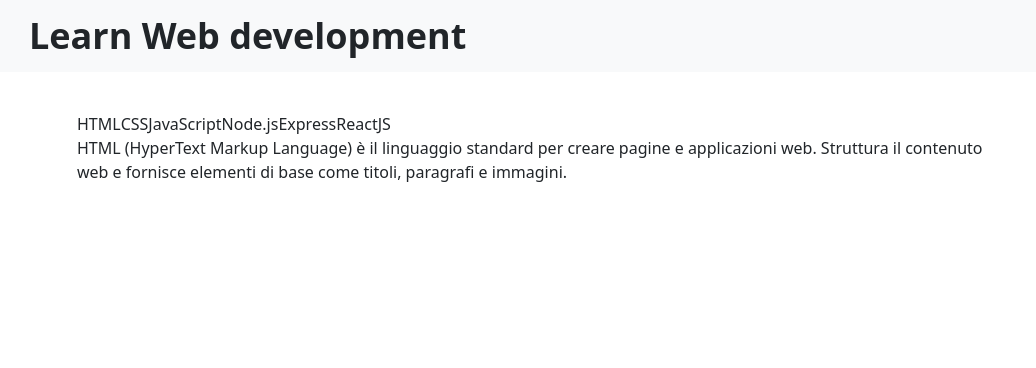
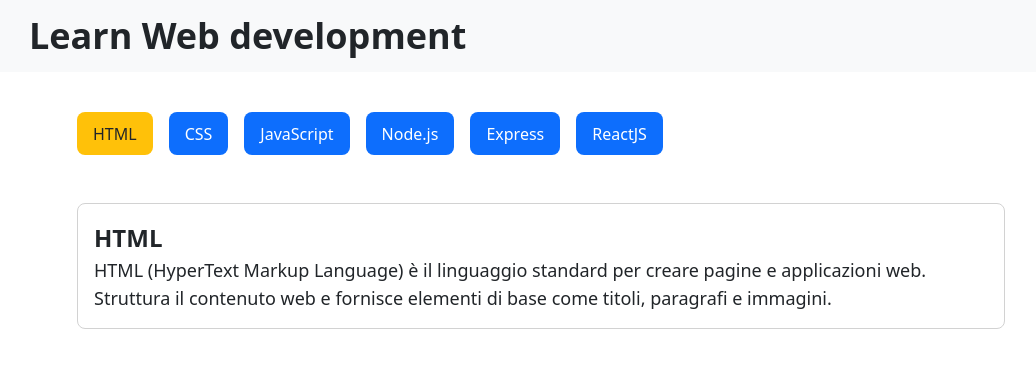
Before and after one commit to emanuelefavero/react-use-state, a React (Vite) app: page / in a window 1280 px wide. Shown: the top 368 px of the page, without its empty margins (99-1135 px from the left). Built offline with nearby package versions, Linux system fonts and the light colour scheme.

Commit message:
feat: add styling

```diff
--- a/src/App.css
+++ b/src/App.css
@@ -7,7 +7,7 @@
   .main {
     .container {
       padding-block: 2.5rem;
-      padding-inline: 3rem;
+      padding-inline: clamp(1rem, 5vw, 3rem);
     }
   }
 }
--- a/src/components/LanguagesTabs.jsx
+++ b/src/components/LanguagesTabs.jsx
@@ -32,7 +32,8 @@
       </TabsList>
 
       <TabsContent value={activeLanguageId}>
-        {activeLanguage?.description}
+        <h2 className='font-semibold'>{activeLanguage?.title}</h2>
+        <p className='text-lg'>{activeLanguage?.description}</p>
       </TabsContent>
     </Tabs>
   );
--- /dev/null
+++ b/src/components/ui/Tabs.css
@@ -0,0 +1,31 @@
+.tabs {
+  display: flex;
+  flex-direction: column;
+  gap: 3rem;
+}
+
+.tabs-list {
+  display: flex;
+  flex-wrap: wrap;
+  gap: 1rem;
+}
+
+.tabs-trigger {
+  background-color: var(--primary);
+  color: var(--background);
+  padding-block: 0.6rem;
+  padding-inline: 1rem;
+  border-radius: 0.5rem;
+
+  &[aria-selected='true'] {
+    background-color: var(--warning);
+    color: var(--foreground);
+  }
+}
+
+.tabs-content {
+  border: 1px solid var(--border);
+  border-radius: 0.5rem;
+  padding-block: 1rem;
+  padding-inline: 1rem;
+}
--- a/src/components/ui/Tabs.jsx
+++ b/src/components/ui/Tabs.jsx
@@ -1,4 +1,5 @@
 import { cx } from '../../lib/utils.js';
+import './Tabs.css';
 
 export const Tabs = ({ children, className, ...props }) => (
   <div className={cx('tabs', className)} {...props}>
@@ -22,7 +23,7 @@
 }) => (
   <button
     type='button'
-    className={cx('tabs-trigger', className)}
+    className={cx('tabs-trigger', 'font-medium', className)}
     role='tab'
     id={`tab-${value}`}
     aria-selected={isActive}
--- a/src/index.css
+++ b/src/index.css
@@ -93,7 +93,7 @@
   color: var(--foreground);
   background: var(--background);
   min-height: 100svh;
-  min-width: 320px;
+  min-width: 300px;
   font-family: var(--sans);
   line-height: 1.5;
   letter-spacing: 0;
@@ -167,6 +167,10 @@
   font-weight: 400;
 }
 
+.font-medium {
+  font-weight: 500;
+}
+
 .font-semibold {
   font-weight: 600;
 }
```
